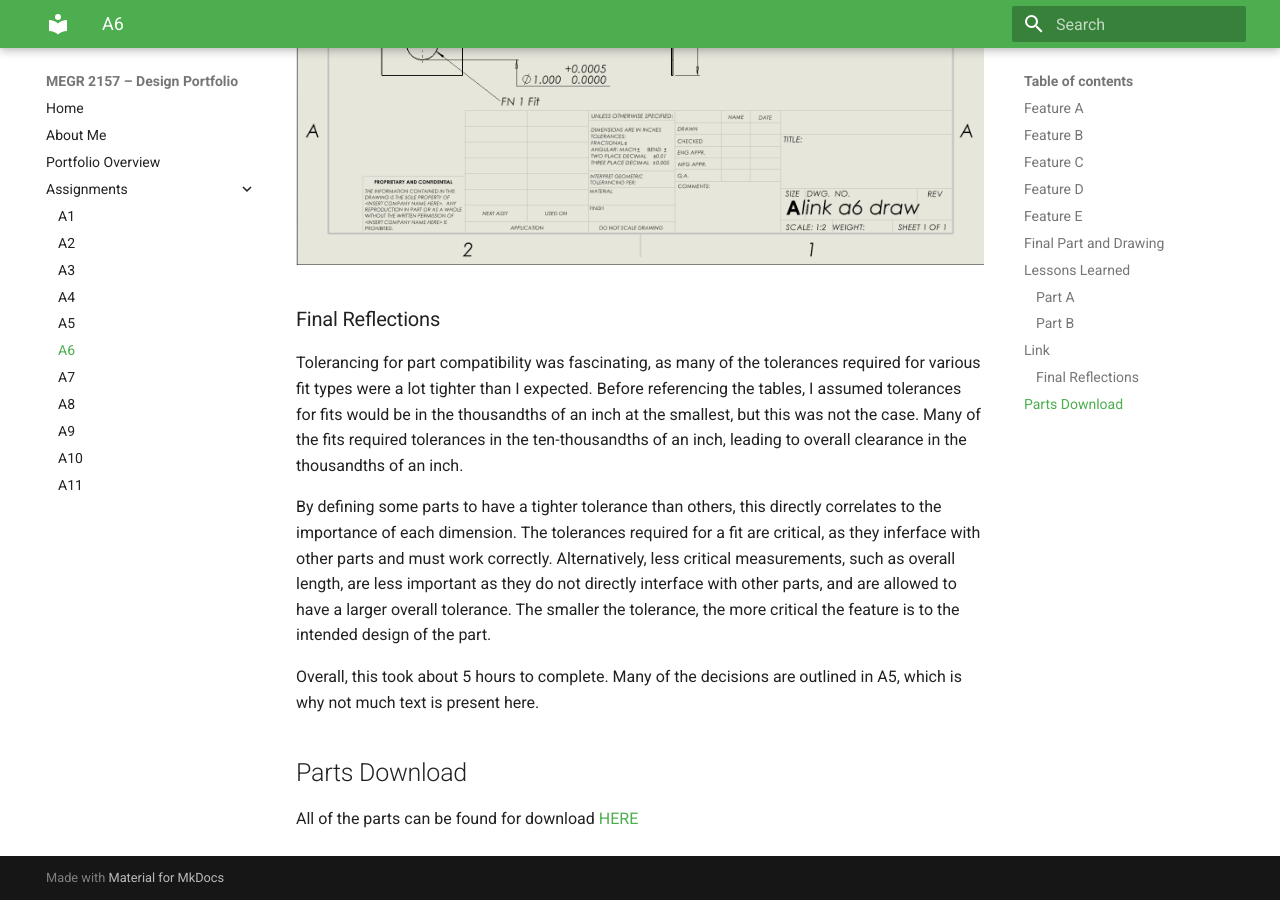
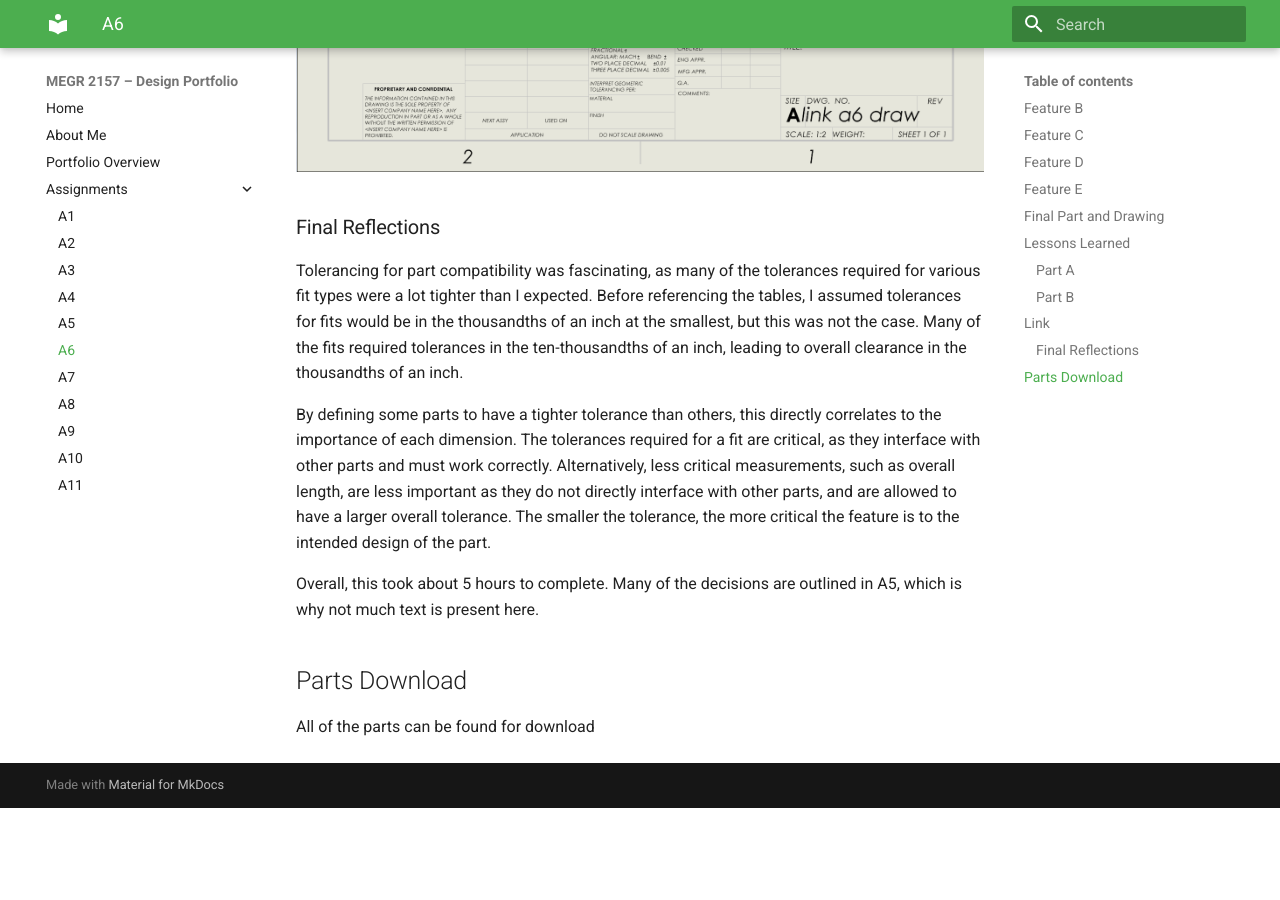
Before and after one commit to CadlesCelica/megr2157-portfolio, an MkDocs documentation site: the page built from docs/assignments/A06/index.md, in a window 1280 px wide and 900 px high, scrolled down 12977 px. Built offline with MkDocs 1.6.1 and Material for MkDocs 9.7.7, drawn with Linux system fonts in a browser that asks for light colours; after the commit the page ends 13785 px from its top, so only the background shows below that; some of the changed text lies outside the part shown.

Commit message:
spell check

```diff
--- a/docs/assignments/A06/index.md
+++ b/docs/assignments/A06/index.md
@@ -1,6 +1,3 @@
-# A6 – [Engineering Drawings and Parametric Modelling]
-## Feature A
-
 Since many of the calculations were completed within A5, most of the work consisted of creating variables and equations to properly parametrically model the bracket.
 
 Many of the universal variables were established in feature A, and were referenced in future features. This includes the yield strength, factor of safety, load on each side of the strap, length of the bar, corrected yield strength, and the equation required to find the diameter.
@@ -75,9 +72,9 @@ Most of the dimensions are driven parametrically, but some are not. These are th
 ### Final Reflections
 Tolerancing for part compatibility was fascinating, as many of the tolerances required for various fit types were a lot tighter than I expected. Before referencing the tables, I assumed tolerances for fits would be in the thousandths of an inch at the smallest, but this was not the case. Many of the fits required tolerances in the ten-thousandths of an inch, leading to overall clearance in the thousandths of an inch.
 
-By defining some parts to have a tighter tolerance than others, this directly correlates to the importance of each dimension. The tolerances required for a fit are critical, as they inferface with other parts and must work correctly. Alternatively, less critical measurements, such as overall length, are less important as they do not directly interface with other parts, and are allowed to have a larger overall tolerance. The smaller the tolerance, the more critical the feature is to the intended design of the part.
+By defining some parts to have a tighter tolerance than others, this directly correlates to the importance of each dimension. The tolerances required for a fit are critical, as they interface with other parts and must work correctly. Alternatively, less critical measurements, such as overall length, are less important as they do not directly interface with other parts, and are allowed to have a larger overall tolerance. The smaller the tolerance, the more critical the feature is to the intended design of the part.
 
 Overall, this took about 5 hours to complete. Many of the decisions are outlined in A5, which is why not much text is present here.
 
 ## Parts Download
-All of the parts can be found for download [HERE](https://github.com/CadlesCelica/megr2157-portfolio/blob/edd20f299af98818a4262a3b1203257e8825edcd/docs/assignments/A06/SLDW%20files)
+All of the parts can be found for download
```
Also changed, not shown: other parts of docs/assignments/A06/index.md (+1 -1 lines).
